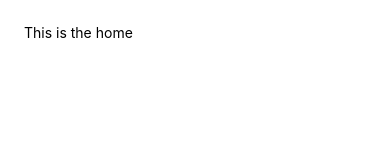
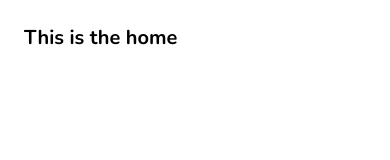
Before and after one commit to ilci66/react-native-game-review, a React Native app: screen / in a window 390 px wide. Shown: the top 160 px of the page. Built offline with nearby package versions, Linux system fonts and the light colour scheme.

Commit message:
using font

```diff
--- a/screens/home.js
+++ b/screens/home.js
@@ -4,7 +4,7 @@ import { StyleSheet, Text, View } from 'react-native'
 const Home = () => {
   return (
     <View style={styles.container}>
-      <Text>This is the home</Text>
+      <Text style={styles.title}>This is the home</Text>
     </View>
   )
 }
@@ -14,5 +14,9 @@ export default Home
 const styles = StyleSheet.create({
   container: {
     padding: 24,
+  },
+  title:{
+    fontFamily: 'nunito-bold',
+    fontSize: 20,
   }
 })
```
